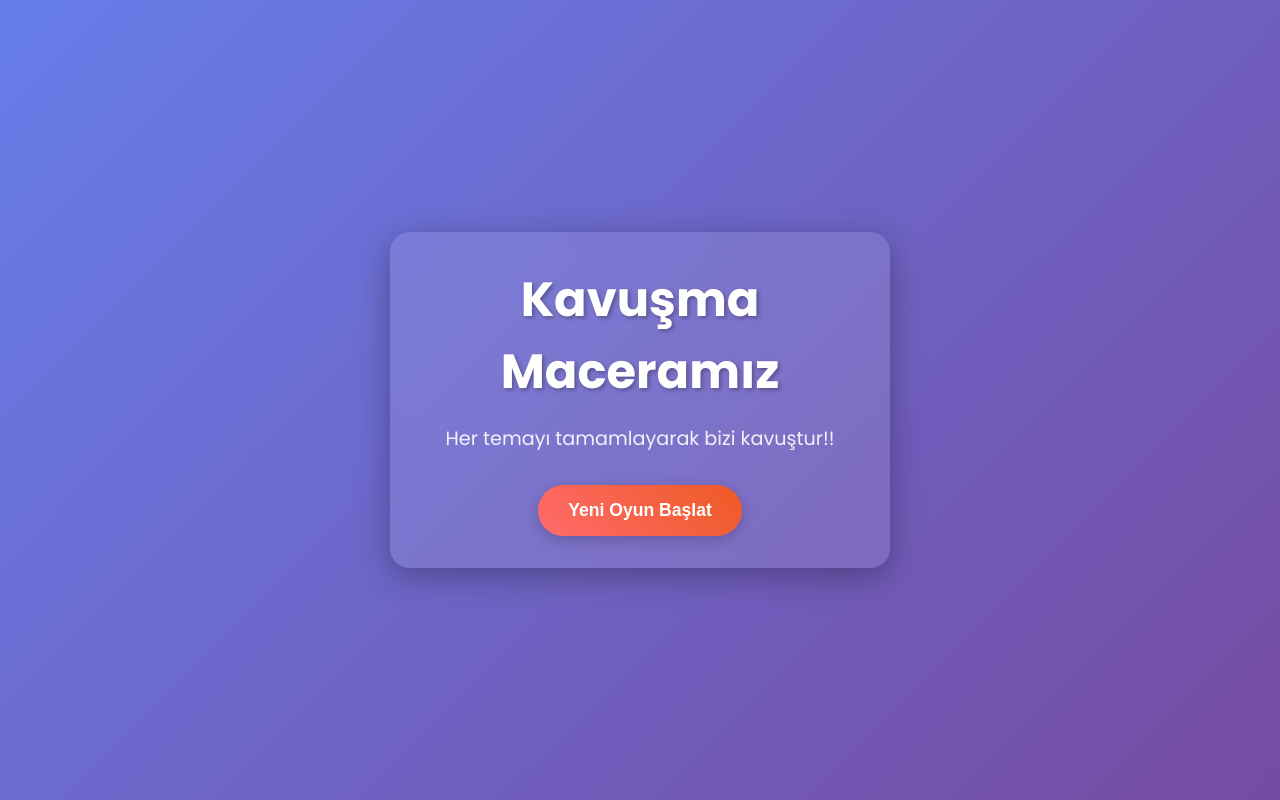
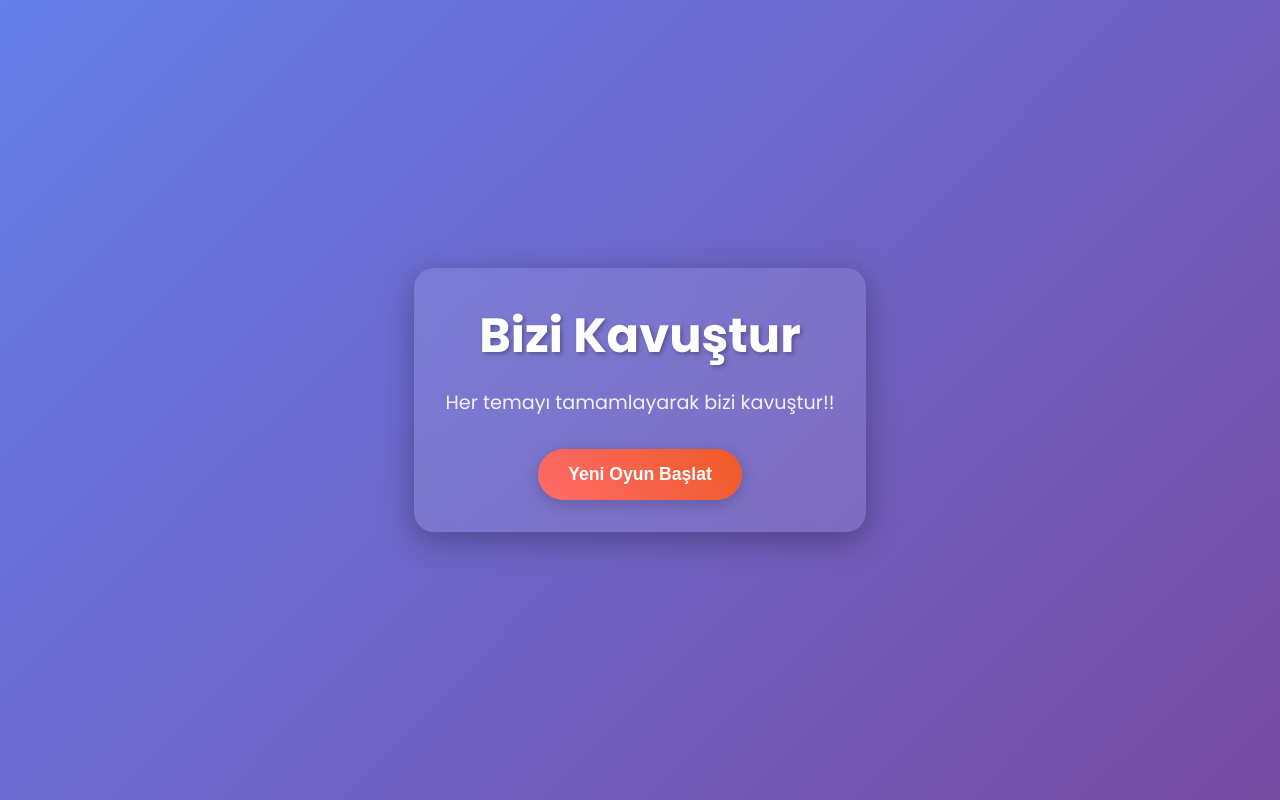
Before and after one commit to pedrorhan/Bizi-Kavustur, a plain HTML site: page index.html in a window 1280 px wide. Drawn offline with Linux system fonts and the light colour scheme.

Commit message:
bizi kavuştur
update.v1

```diff
--- a/index.html
+++ b/index.html
@@ -3,7 +3,7 @@
 <head>
     <meta charset="UTF-8">
     <meta name="viewport" content="width=device-width, initial-scale=1.0">
-    <title>İstanbul Macerası</title>
+    <title>Bizi Kavuştur</title>
     <link rel="stylesheet" href="style.css">
     <link href="https://fonts.googleapis.com/css2?family=Poppins:wght@300;400;600;700&display=swap" rel="stylesheet">
 </head>
@@ -11,7 +11,7 @@
     <!-- Giriş Ekranı -->
     <div id="startScreen" class="screen active">
         <div class="start-content">
-            <h1>Kavuşma Maceramız</h1>
+            <h1>Bizi Kavuştur</h1>
             <p>Her temayı tamamlayarak bizi kavuştur!!</p>
             <div class="start-buttons">
                 <button id="newGameBtn" class="btn-primary">Yeni Oyun Başlat</button>
@@ -99,9 +99,9 @@
         <button class="back-btn" onclick="gameManager.goBack()">← Geri</button>
         <button class="main-menu-btn" onclick="gameManager.goToMainMenu()">🏠 Ana Menü</button>
         <div class="map-container">
-            <h2>İstanbul Haritası</h2>
+            <h2>Bizi Kavuştur Haritası</h2>
             <div class="map-wrapper" id="mapWrapper">
-                <img id="mapImage" class="map-image" src="" alt="İstanbul Haritası">
+                <img id="mapImage" class="map-image" src="" alt="Bizi Kavuştur Haritası">
                 <div id="playerMarker" class="player-marker">
                     <img id="playerIcon" class="player-icon" src="" alt="Oyuncu">
                 </div>
```
Also changed, not shown: 1 other file.
